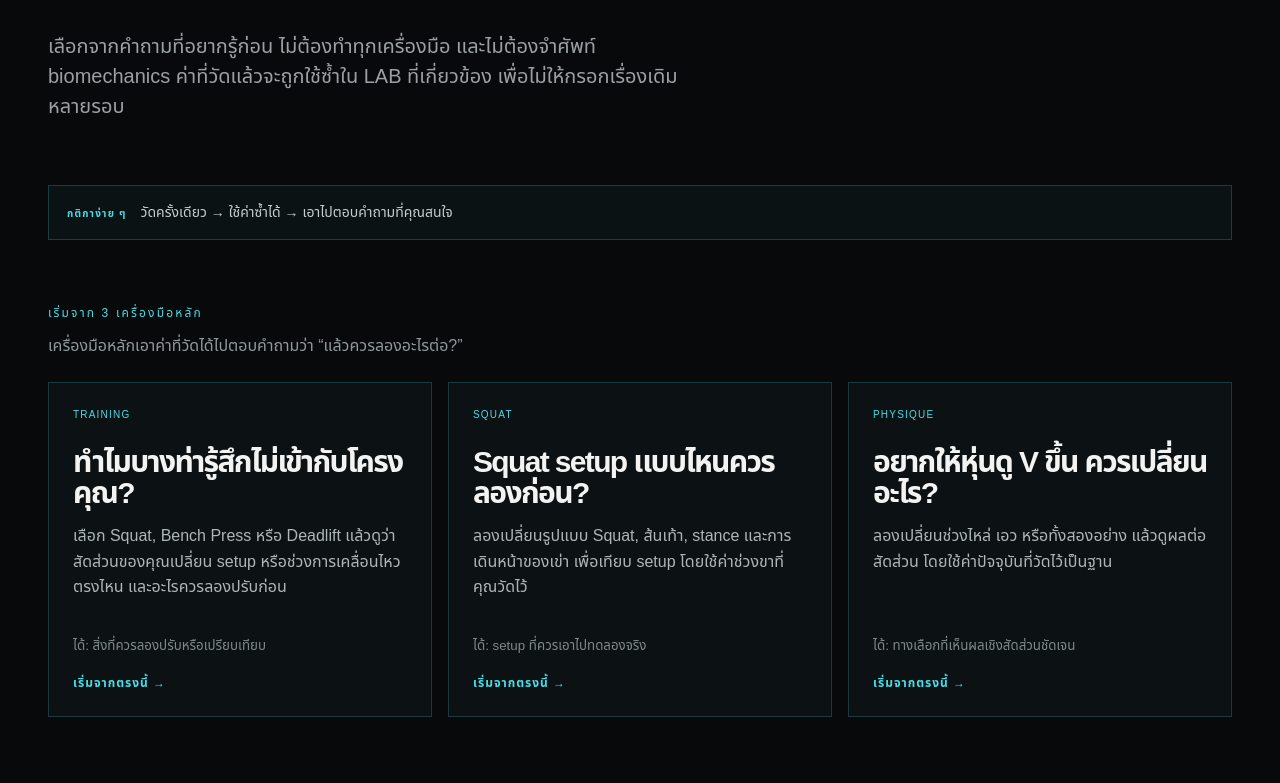
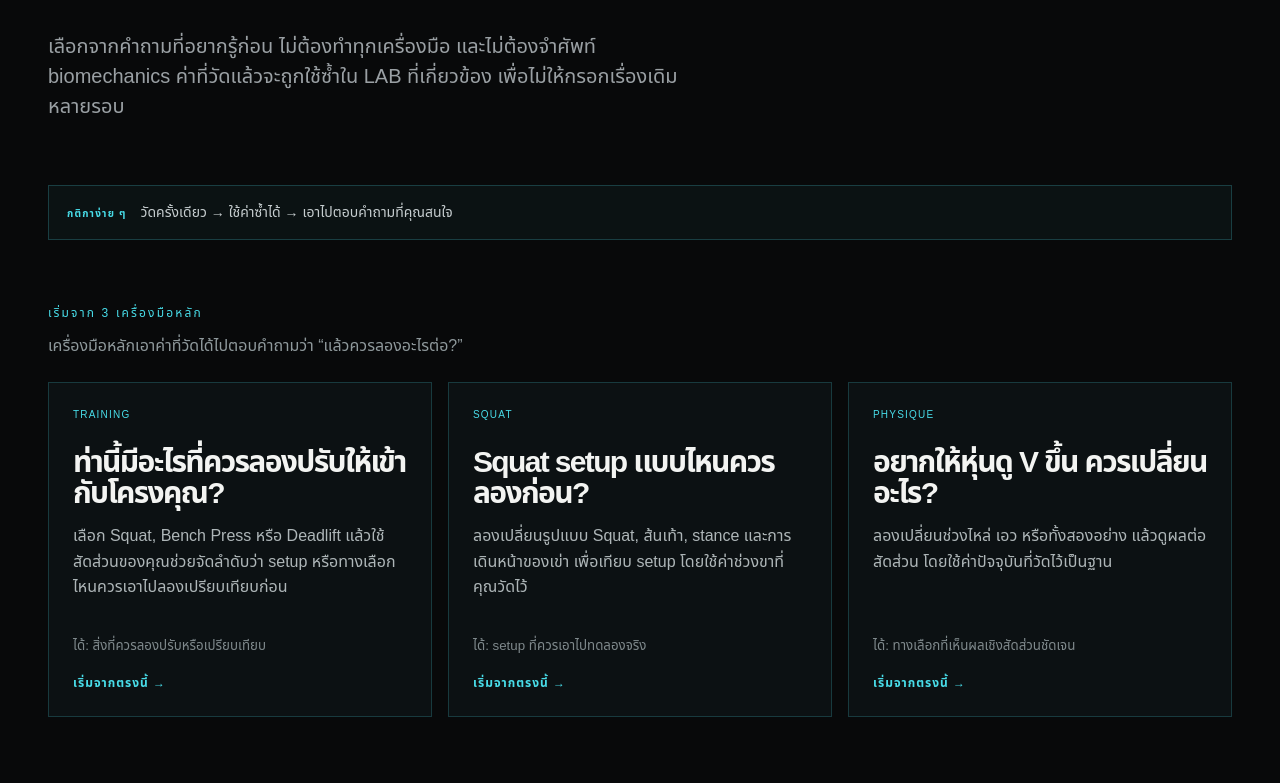
Before and after one commit to nutyfreshz/kdkamato, a Next.js app: page /lab in a window 1280 px wide. Shown: the part 422-1205 px from the top of the page. Built offline with nearby package versions, Linux system fonts and the light colour scheme; no server answers.

Commit message:
align C1 landing copy with hypothesis role

```diff
--- a/app/lab/page.jsx
+++ b/app/lab/page.jsx
@@ -17,8 +17,8 @@ const content = {
     core: [
       {
         href:'/lab/exercise-fit', tag:'TRAINING',
-        title:'ทำไมบางท่ารู้สึกไม่เข้ากับโครงคุณ?',
-        copy:'เลือก Squat, Bench Press หรือ Deadlift แล้วดูว่าสัดส่วนของคุณเปลี่ยน setup หรือช่วงการเคลื่อนไหวตรงไหน และอะไรควรลองปรับก่อน',
+        title:'ท่านี้มีอะไรที่ควรลองปรับให้เข้ากับโครงคุณ?',
+        copy:'เลือก Squat, Bench Press หรือ Deadlift แล้วใช้สัดส่วนของคุณช่วยจัดลำดับว่า setup หรือทางเลือกไหนควรเอาไปลองเปรียบเทียบก่อน',
         result:'ได้: สิ่งที่ควรลองปรับหรือเปรียบเทียบ'
       },
       {
@@ -51,8 +51,8 @@ const content = {
     core: [
       {
         href:'/lab/exercise-fit', tag:'TRAINING',
-        title:'Why do some exercises feel awkward for your structure?',
-        copy:'Choose Squat, Bench Press, or Deadlift and see where your proportions may change setup or range of motion, plus what to compare first.',
+        title:'What should you try adjusting to fit this movement better?',
+        copy:'Choose Squat, Bench Press, or Deadlift and use your proportions to prioritize which setup or alternative is worth comparing first.',
         result:'Get: a setup or comparison worth testing'
       },
       {
```
